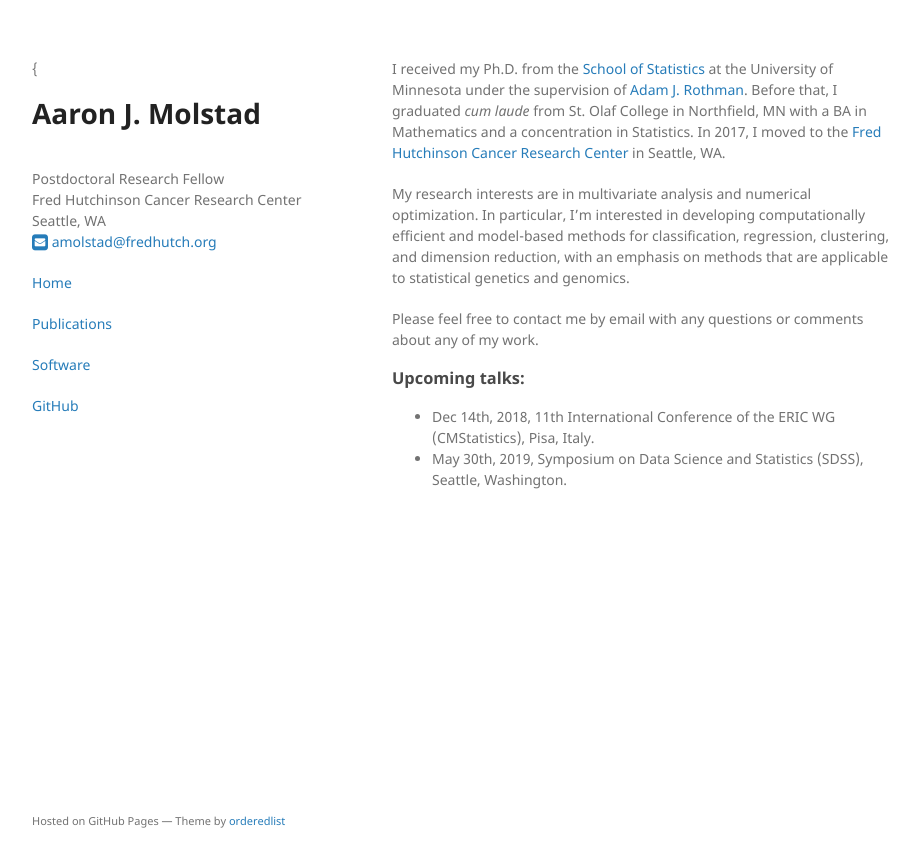
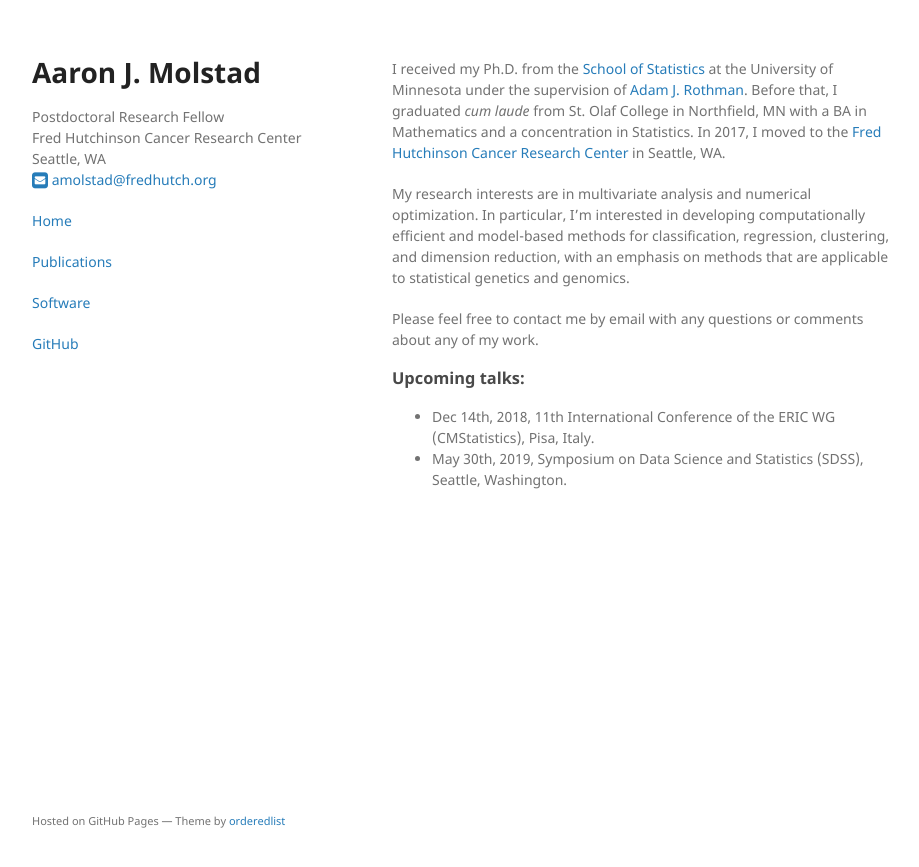
Before and after one commit to ajmolstad/ajmolstad.github.io, a Jekyll site: the page built from index.md, in a window 1280 px wide. Shown: the top 867 px of the page, without its empty margins (178-1097 px from the left). Built offline with Jekyll 4.4.1, drawn with Linux system fonts in a browser that asks for light colours.

Commit message:
Update default.html

```diff
--- a/_layouts/default.html
+++ b/_layouts/default.html
@@ -15,8 +15,8 @@
   <body>
     <div class="wrapper">
       <header>
-        <p>{<h1>{{ site.title | default: site.github.repository_name }}</h1><br>
-        {{ site.description | default: site.github.project_tagline }}<br>
+        <h1>{{ site.title | default: site.github.repository_name }}</h1>
+        <p>{{ site.description | default: site.github.project_tagline }}<br>
         {{ site.affiliation | default: site.github.project_tagline }}<br>
         {{ site.location | default: site.github.project_tagline }}<br>
         <a href="mailto:amolstad@fredhutch.org" target="_top"> <i class="fa fa-envelope-square fa-lg"> </i> amolstad@fredhutch.org</a>
```
